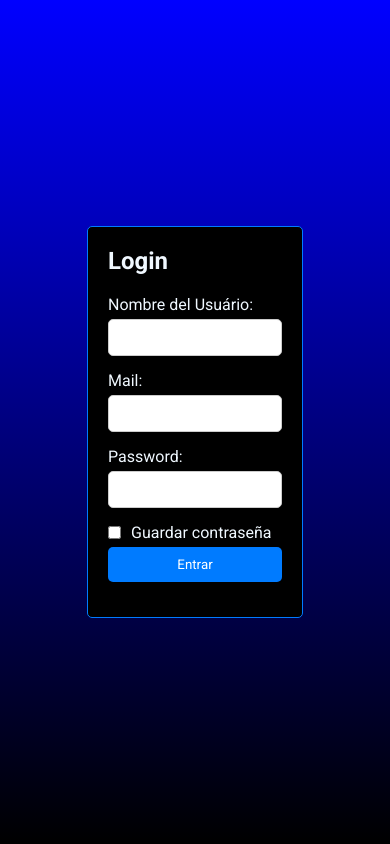
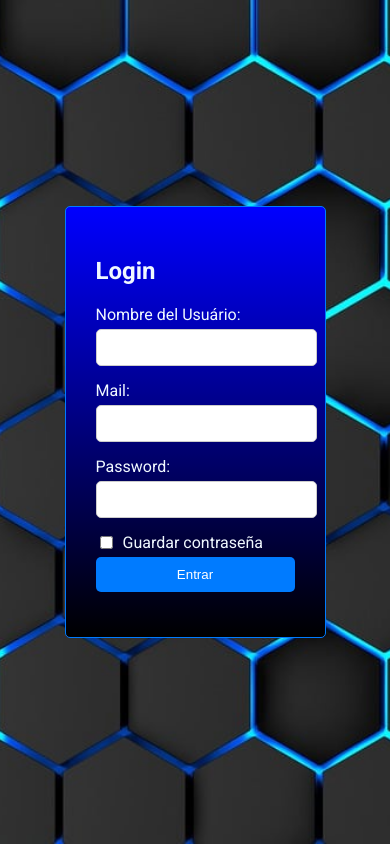
Before and after one commit to R0bs0nRamos/Grupo11, a plain HTML site: page Grupo11_index.html/formulario.html in a window 390 px wide. Drawn offline with Linux system fonts and the light colour scheme.

Commit message:
Update form.css
Responsividad CSS

```diff
--- a/Grupo11_index.html/form.css
+++ b/Grupo11_index.html/form.css
@@ -1,30 +1,28 @@
- /* Fonte utilizada por Google */
- @import url('https://fonts.googleapis.com/css2?family=Roboto:ital,wght@0,100;0,300;0,400;0,500;0,700;0,900;1,100;1,300;1,400;1,500;1,700;1,900&display=swap');
+/* Importação da fonte do Google */
+@import url('https://fonts.googleapis.com/css2?family=Roboto:ital,wght@0,100;0,300;0,400;0,500;0,700;0,900;1,100;1,300;1,400;1,500;1,700;1,900&display=swap');
 
- *{ margin: 0;
-    padding: 0;
-    text-decoration: none;
-    box-sizing: border-box;
-    outline: none;
-    font-family: "Roboto", sans-serif;
-
- }
-
+/* Estilos padrão */
 body {
-    background: linear-gradient(to bottom, #0000ff, #000000);
+    background-image: url("https://github.com/R0bs0nRamos/Grupo11/blob/main/Grupo11_index.html/img.grupo11/ab.jpg?raw=true");
+    background-size: cover;
+    background-repeat: no-repeat;
+    background-position: center center;
     display: flex;
+    flex-direction: column;
+    align-items: center;
     justify-content: center;
-    align-items: center;
     height: 100vh;
     margin: 0;
+    font-family: "Roboto", sans-serif;
+    color: #fff;
 }
 
 .login-container {
-    background-color: black;
+    background: linear-gradient(to bottom, #0000ff, #000000);
     color: aliceblue;
-    max-width: 400px;
-    margin: 50px auto;
-    padding: 20px;
+    max-width: 800px;
+    margin: 70px auto;
+    padding: 50px;
     border: 1px solid #ccc;
     border-radius: 5px;
     border-color: #007bff;
@@ -78,3 +76,21 @@ button:hover {
     margin-top: 15px;
     color: red;
 }
+
+/* Media Queries para tablets (768px) */
+@media screen and (max-width: 768px) {
+    .login-container {
+        max-width: 600px;
+        padding: 40px;
+        margin: 50px auto;
+    }
+}
+
+/* Media Queries para celulares (480px) */
+@media screen and (max-width: 480px) {
+    .login-container {
+        max-width: 90%;
+        padding: 30px;
+        margin: 30px auto;
+    }
+}
```
